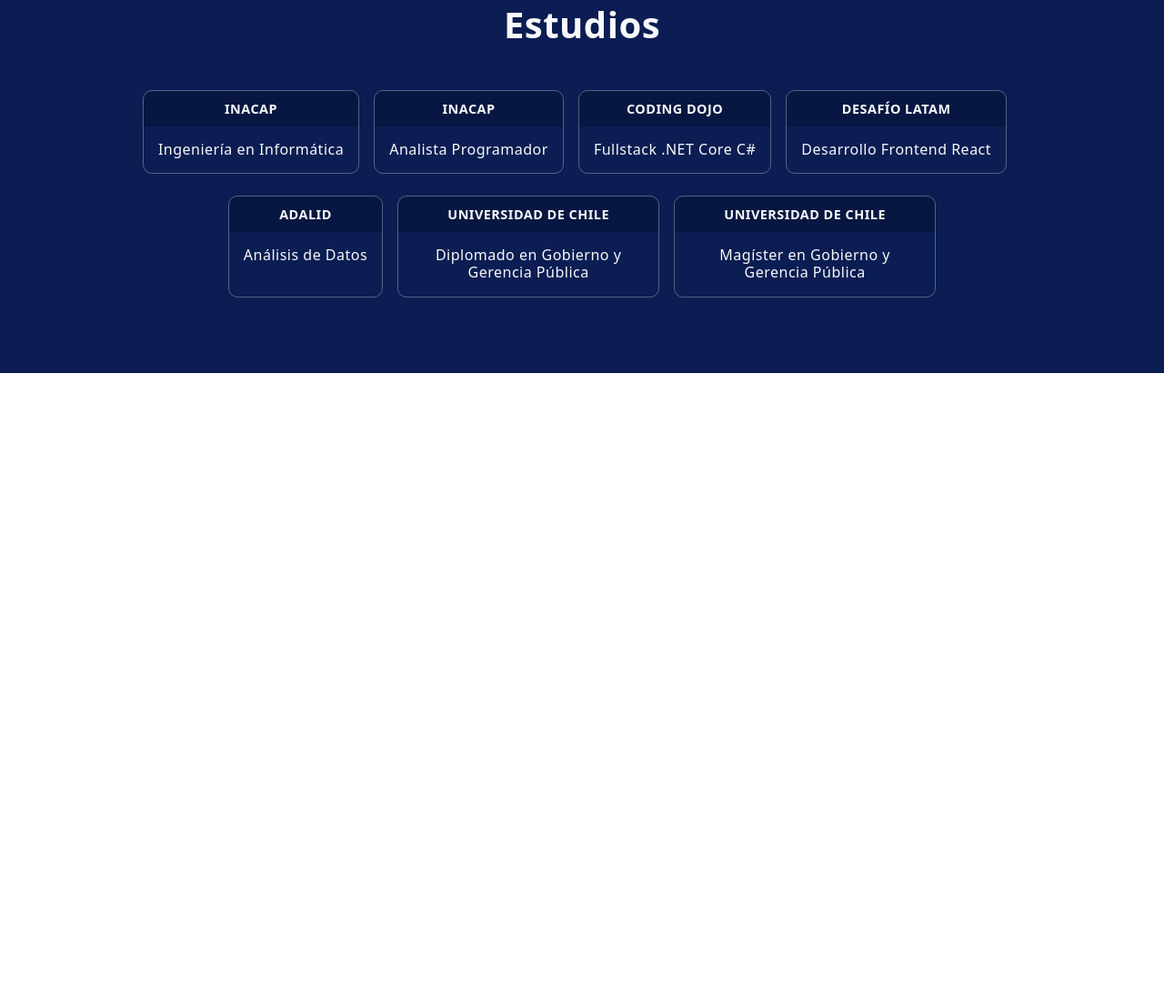
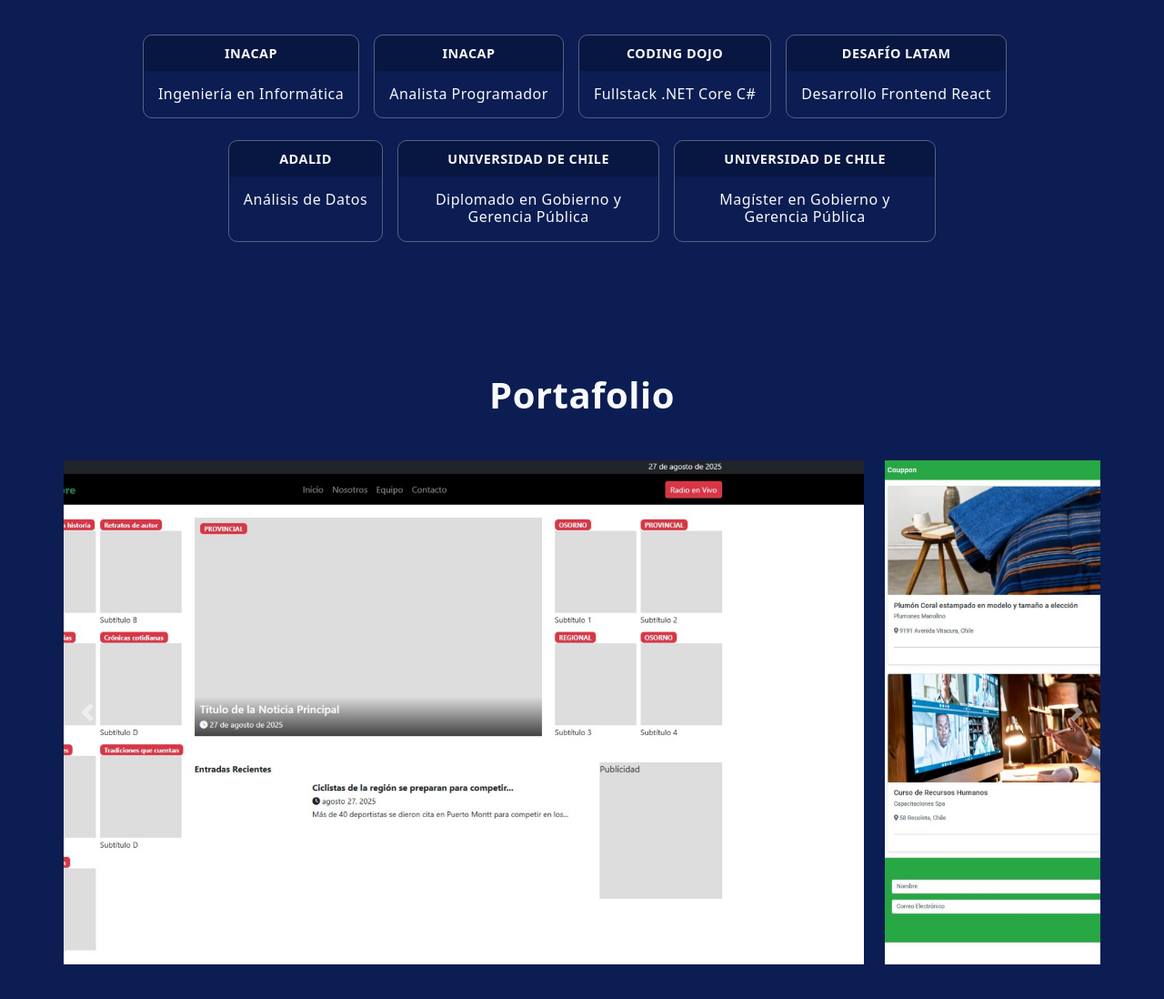
Before and after one commit to pablobarriaaguilar/Prueba-Final, a plain HTML site: page index.html in a window 1280 px wide. Shown: the part 428-1526 px from the top of the page at 91% size. Before the commit the page ends 838 px from the top, so only its background shows below. Drawn offline with nearby package versions, Linux system fonts and the light colour scheme; a web font is replaced by a local one.

Commit message:
agregado carrusel con proyectos

```diff
--- a/index.html
+++ b/index.html
@@ -31,7 +31,7 @@
 
 <body>
   <header>
-    <nav class="navbar navbar-expand-lg border-body bgcolor-blue navbar-dark text-light ">
+    <nav class="navbar navbar-expand-lg border-body bgcolor-blue navbar-dark text-light fixed-top ">
       <a class="navbar-brand animate__animated animate__zoomIn " href="#">Pablo Barría</a>
       <button class="navbar-toggler" type="button" data-toggle="collapse" data-target="#navbarSupportedContent"
         aria-controls="navbarSupportedContent" aria-expanded="false" aria-label="Toggle navigation">
@@ -150,6 +150,44 @@
 </section>
 
 
+<section class="bgcolor-otro text-light" id="portafolio">
+  <h1 class="text-center mt-0 mb-5 animate__animated animate__backInRight">Portafolio</h1>
+<div id="carouselExampleCaptions" class="carousel slide " data-ride="carousel">
+
+
+
+
+  <div class="carousel-inner container">
+    <div class="carousel-item active">
+      <img src="/assets/img/card-1.jpg" class="d-block w-100" alt="Slide 1">
+      <div class="carousel-caption d-none d-md-block">
+
+      </div>
+    </div>
+    <div class="carousel-item">
+      <img src="/assets/img/card-2.jpg" class="d-block w-100" alt="Slide 2">
+      <div class="carousel-caption d-none d-md-block">
+
+      </div>
+
+    </div>
+
+  </div>
+
+
+  <a class="carousel-control-prev" href="#carouselExampleCaptions" role="button" data-slide="prev">
+    <span class="carousel-control-prev-icon" aria-hidden="true"></span>
+    <span class="sr-only">Previous</span>
+  </a>
+  <a class="carousel-control-next" href="#carouselExampleCaptions" role="button" data-slide="next">
+    <span class="carousel-control-next-icon" aria-hidden="true"></span>
+    <span class="sr-only">Next</span>
+  </a>
+</div>
+
+</section>
+
+
 
 
 </body>
```
Also changed, not shown: assets/img/card-1.jpg (added), assets/img/card-2.jpg (added).
